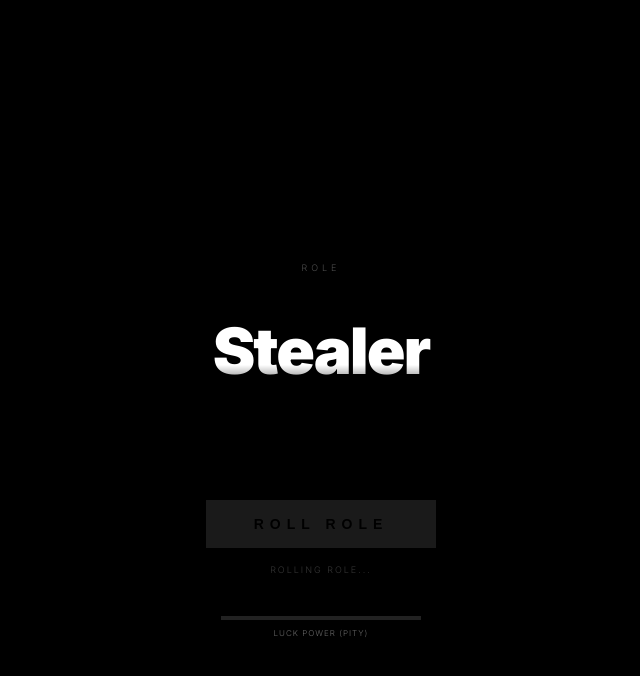
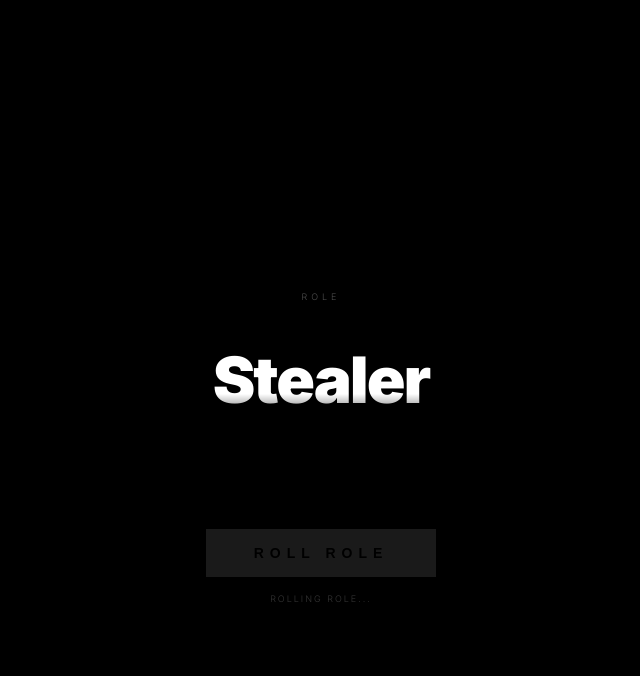
Before and after one commit to db505771/super-duper-goggles, a plain HTML site: page index.html in a window 1280 px wide. Both pictures are taken after a click on the button "ROLL ROLE". Shown: the whole page, without its empty margins (319-959 px from the left). Drawn offline with Linux system fonts and the light colour scheme.

Commit message:
Add 'History' role and remove pity system
Added new role 'History' with specific attributes and animations. Removed pity bar and related logic from the UI.

```diff
--- a/index.html
+++ b/index.html
@@ -42,6 +42,17 @@
         .role-rich { color: #f1c40f; text-shadow: 0 0 15px rgba(241, 196, 15, 0.4); }
         .role-wealthy { color: #e67e22; text-shadow: 0 0 15px rgba(230, 126, 34, 0.4); }
         .role-king { color: #e74c3c; text-shadow: 0 0 20px rgba(231, 76, 60, 0.5); }
+        .role-history {
+            color: #fff;
+            text-shadow: 0 0 20px #fff, 0 0 40px #fff;
+            animation: pulse 2s infinite;
+        }
+
+        @keyframes pulse {
+            0% { opacity: 1; }
+            50% { opacity: 0.7; }
+            100% { opacity: 1; }
+        }
 
         #mainStage {
             width: 100%;
@@ -135,29 +146,6 @@
             height: 16px;
         }
 
-        /* Pity Bar Styles */
-        .pity-container {
-            width: 200px;
-            height: 4px;
-            background: #222;
-            margin-top: 20px;
-            position: relative;
-            overflow: hidden;
-        }
-        #pityBar {
-            height: 100%;
-            width: 0%;
-            background: #fff;
-            transition: width 0.3s ease;
-        }
-        .pity-label {
-            font-size: 8px;
-            text-transform: uppercase;
-            letter-spacing: 1px;
-            opacity: 0.4;
-            margin-top: 8px;
-        }
-
         .text-role { font-size: 3rem; font-weight: 900; letter-spacing: -2px; }
         .text-word { font-size: 2.5rem; font-weight: 300; }
 
@@ -193,29 +181,23 @@
         <div class="controls">
             <button id="rollBtn" class="roll-btn">Roll Role</button>
             <div id="statusText" class="status-text">Ready</div>
-
-            <div style="display: flex; flex-direction: column; align-items: center;">
-                <div class="pity-container"><div id="pityBar"></div></div>
-                <div class="pity-label">Luck Power (Pity)</div>
-            </div>
         </div>
     </div>
 
     <script>
         const ROLES = [
-            { id: 'stealer', name: "Stealer", min: 0, max: 50, weight: 35, class: "", isRare: false },
-            { id: 'peasant', name: "Peasant", min: 0, max: 100, weight: 30, class: "role-peasant", isRare: false },
-            { id: 'norole', name: "No Role", min: 0, max: 500, weight: 20, class: "", isRare: false },
-            { id: 'gifted', name: "Gifted", min: 100, max: 1000, weight: 10, class: "role-gifted", isRare: true },
-            { id: 'rich', name: "Rich", min: 1000, max: 5000, weight: 3, class: "role-rich", isRare: true },
-            { id: 'wealthy', name: "Wealthy", min: 10000, max: 50000, weight: 1.5, class: "role-wealthy", isRare: true },
-            { id: 'king', name: "King", min: 100000, max: 1000000, weight: 0.5, class: "role-king", isRare: true }
+            { id: 'stealer', name: "Stealer", min: 0, max: 50, weight: 23.8, class: "" },
+            { id: 'peasant', name: "Peasant", min: 0, max: 100, weight: 25, class: "role-peasant" },
+            { id: 'norole', name: "No Role", min: 0, max: 500, weight: 20, class: "" },
+            { id: 'gifted', name: "Gifted", min: 100, max: 1000, weight: 15, class: "role-gifted" },
+            { id: 'rich', name: "Rich", min: 1000, max: 5000, weight: 10, class: "role-rich" },
+            { id: 'wealthy', name: "Wealthy", min: 10000, max: 50000, weight: 5, class: "role-wealthy" },
+            { id: 'king', name: "King", min: 100000, max: 1000000, weight: 1, class: "role-king" },
+            { id: 'history', name: "History", min: 999999999, max: 999999999, weight: 0.2, class: "role-history" }
         ];
 
         const ITEM_HEIGHT = 120;
         let isRolling = false;
-        let pityCount = 0; // Goes from 0 to 10
-        const PITY_MAX = 10;
 
         const roleReel = document.getElementById('roleReel');
         const wordReel = document.getElementById('wordReel');
@@ -223,25 +205,13 @@
         const mainStage = document.getElementById('mainStage');
         const rollBtn = document.getElementById('rollBtn');
         const statusText = document.getElementById('statusText');
-        const pityBar = document.getElementById('pityBar');
 
         function init() {
-            const savedData = localStorage.getItem('roleRNG_save_v2');
+            const savedData = localStorage.getItem('roleRNG_v3');
             if (savedData) {
                 const data = JSON.parse(savedData);
-                pityCount = data.pity || 0;
-                updatePityUI();
                 const role = ROLES.find(r => r.name === data.savedRole);
                 if (role) displayResult(role, data.savedWords);
-            }
-        }
-
-        function updatePityUI() {
-            pityBar.style.width = `${(pityCount / PITY_MAX) * 100}%`;
-            if (pityCount >= PITY_MAX) {
-                pityBar.style.background = "#f1c40f"; // Gold when full
-            } else {
-                pityBar.style.background = "#fff";
             }
         }
 
@@ -257,6 +227,7 @@
             let items = [];
             for (let i = 0; i < count - 1; i++) {
                 if (isWords) {
+                    // Random numbers based on range
                     const val = Math.floor(Math.random() * (roleContext.max - roleContext.min + 1)) + roleContext.min;
                     items.push(val.toLocaleString());
                 } else {
@@ -281,32 +252,18 @@
 
             wordSection.classList.add('hidden-section');
             mainStage.classList.add('stage-centered');
-            statusText.textContent = pityCount >= PITY_MAX ? "PITY ACTIVATED!" : "Rolling Role...";
+            statusText.textContent = "Rolling Role...";
 
-            let selectedRole;
+            const totalWeight = ROLES.reduce((s, r) => s + r.weight, 0);
+            let rValue = Math.random() * totalWeight;
+            let selectedRole = ROLES[0];
 
-            // Check Pity
-            if (pityCount >= PITY_MAX) {
-                const rareRoles = ROLES.filter(r => r.id === 'rich' || r.id === 'wealthy' || r.id === 'king');
-                selectedRole = rareRoles[Math.floor(Math.random() * rareRoles.length)];
-                pityCount = 0; // Reset pity
-            } else {
-                const totalWeight = ROLES.reduce((s, r) => s + r.weight, 0);
-                let r = Math.random() * totalWeight;
-                for (const role of ROLES) {
-                    if (r < role.weight) {
-                        selectedRole = role;
-                        break;
-                    }
-                    r -= role.weight;
+            for (const role of ROLES) {
+                if (rValue < role.weight) {
+                    selectedRole = role;
+                    break;
                 }
-
-                // Increase pity if not rare
-                if (!selectedRole.isRare) {
-                    pityCount = Math.min(PITY_MAX, pityCount + 1);
-                } else {
-                    pityCount = 0; // Reset if you get lucky naturally
-                }
+                rValue -= role.weight;
             }
 
             const wordVal = Math.floor(Math.random() * (selectedRole.max - selectedRole.min + 1)) + selectedRole.min;
@@ -319,11 +276,9 @@
             statusText.textContent = "Rolling Words...";
             await animateReel(wordReel, finalWords, true, selectedRole);
 
-            updatePityUI();
-            localStorage.setItem('roleRNG_save_v2', JSON.stringify({
+            localStorage.setItem('roleRNG_v3', JSON.stringify({
                 savedRole: selectedRole.name,
-                savedWords: finalWords,
-                pity: pityCount
+                savedWords: finalWords
             }));
 
             statusText.textContent = "Roll Complete";
```
